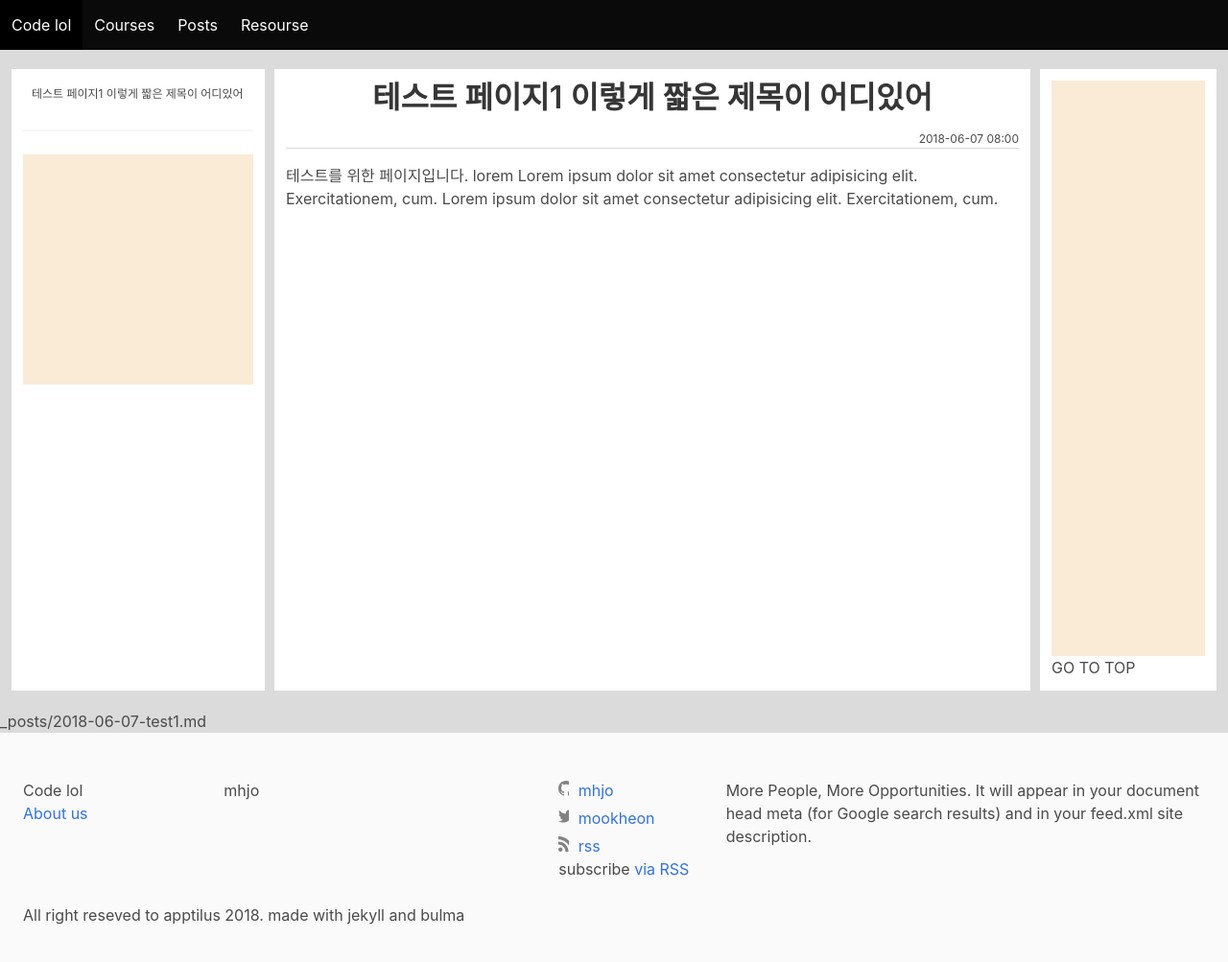
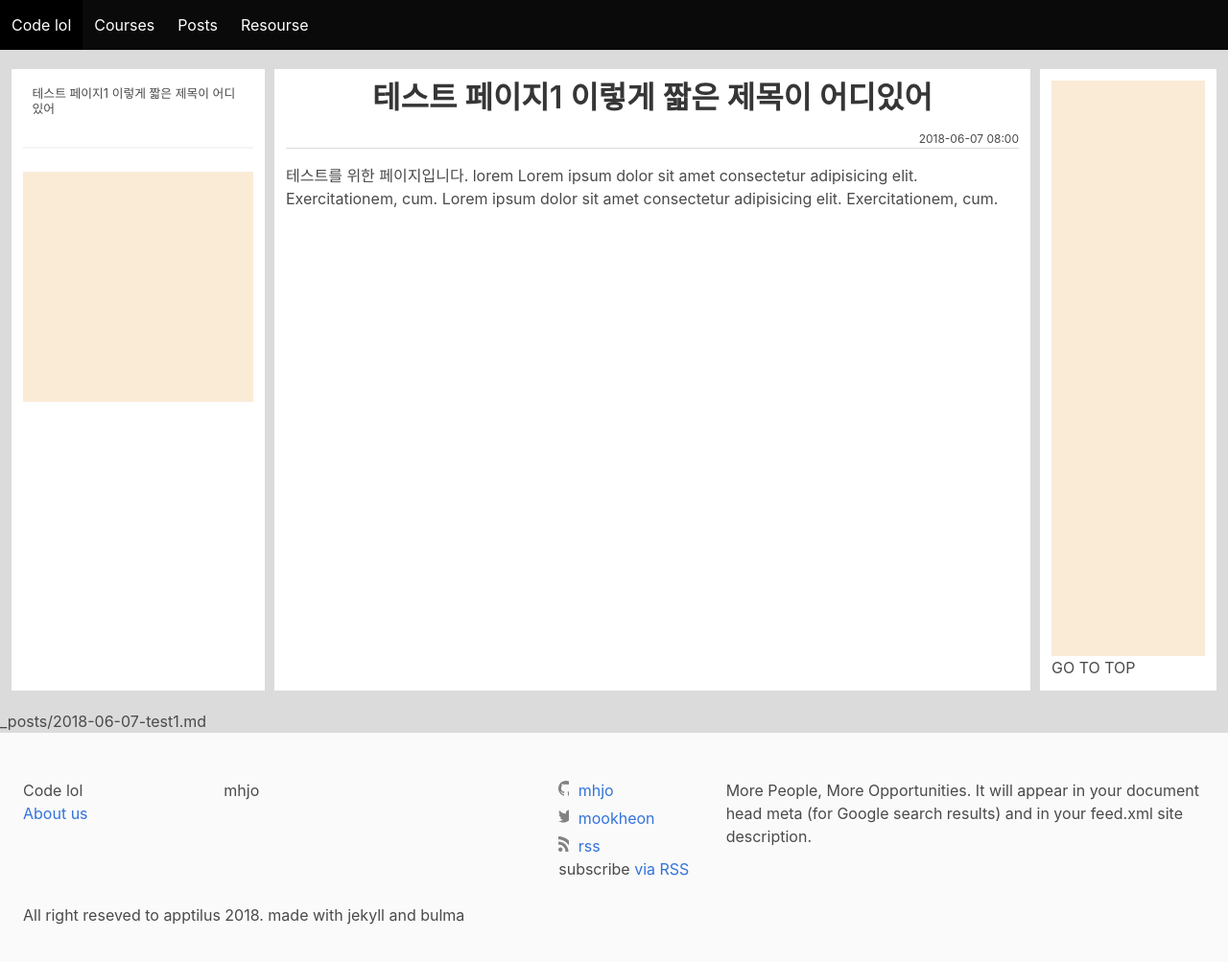
Before and after one commit to sean-jo/loldoc-jekyll, a Jekyll site: the page built from _posts/2018-06-07-test1.md, in a window 1280 px wide and 1062 px high. Shown: the top 1003 px of the window at 96% size. Built offline with Jekyll 4.4.1, drawn with Linux system fonts in a browser that asks for light colours.

Commit message:
Modify TOC style - reduce font-size and margin

```diff
--- a/_includes/sidenav.html
+++ b/_includes/sidenav.html
@@ -7,7 +7,7 @@
       {% assign current_course = page.course %}
       {% for doc in site.docs %}
         {% if doc.course == current_course %}
-        <li class="is-size-7">
+        <li>
           <a class="{% if page.url == doc.url %}is-active{% endif %}" href="{{ doc.url }}">{{ doc.title }}</a>
         </li>
         {% endif %}
@@ -18,8 +18,8 @@
 
   <!-- Posts -->
   {%- if page.path contains '_posts' -%}
-  <div class="toc">
-    {% include toc.html html=content class="menu-list" item_class="is-size-7" %}
+  <div class="menu toc">
+    {% include toc.html html=content class="menu-list" %}
   </div>
   {%- endif -%}
   <hr>
--- a/_sass/codelol.scss
+++ b/_sass/codelol.scss
@@ -56,6 +56,15 @@
   .menu, .toc {
     width: 240px;
 
+    li {
+      font-size: 0.8rem;
+    }
+  }
+
+  .toc .menu-list {
+    ul {
+      margin: 0.2em;
+    }
   }
 
   .ad-area {
```
